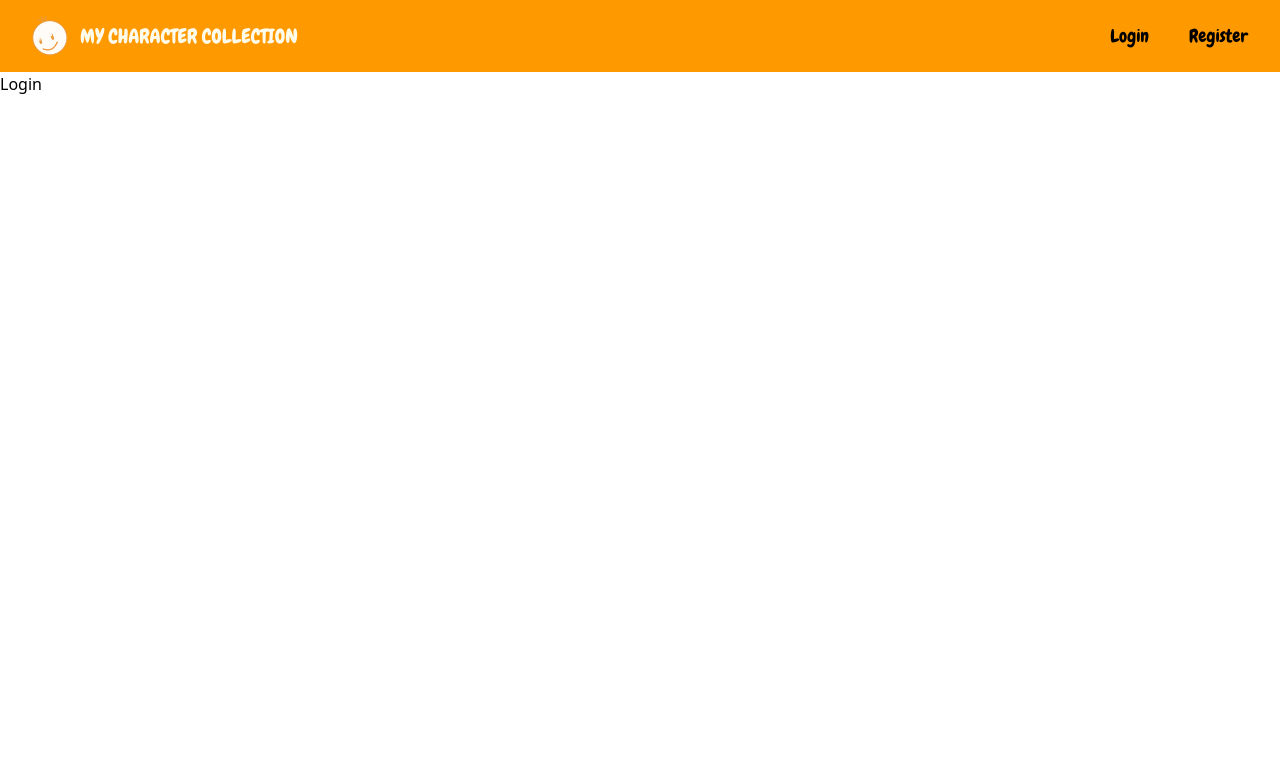
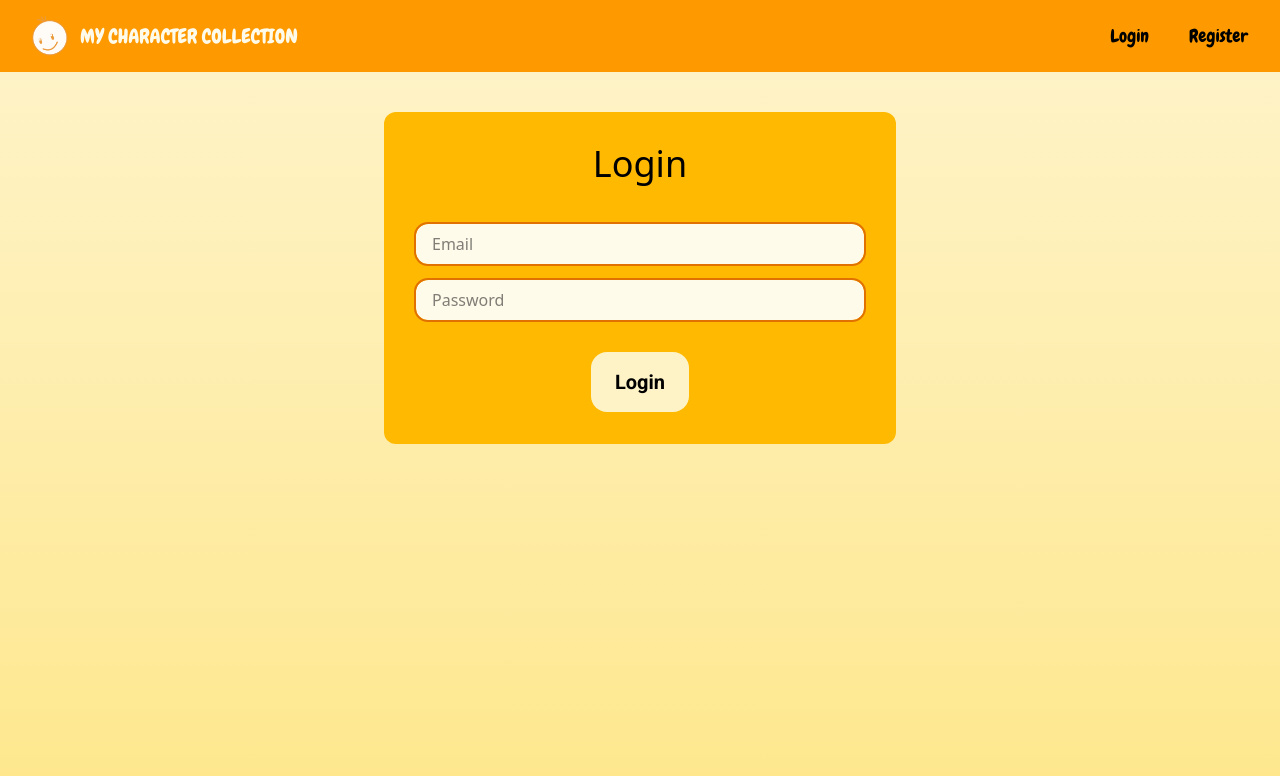
Before and after one commit to biogolf10457/my-character-collection, a React (Vite) app in the folder frontend/: page /login in a window 1280 px wide. Shown: the top 776 px of the page. Built offline with nearby package versions, Linux system fonts and the light colour scheme.

Commit message:
login page

```diff
--- a/frontend/src/App.css
+++ b/frontend/src/App.css
@@ -8,3 +8,11 @@
 .button {
   @apply px-5 py-3 lg:px-6 lg:py-4 rounded-2xl text-base lg:text-xl font-roboto font-bold bg-amber-500 hover:bg-amber-600 cursor-pointer;
 }
+
+.button2 {
+  @apply px-5 py-3 lg:px-6 lg:py-4 rounded-2xl text-base lg:text-xl font-roboto font-bold bg-amber-100 hover:bg-amber-200 cursor-pointer;
+}
+
+.input {
+  @apply w-full px-4 py-2 bg-amber-50 focus:bg-amber-100 rounded-xl outline-amber-600 focus:outline-amber-700 outline-2;
+}
--- a/frontend/src/components/Login.jsx
+++ b/frontend/src/components/Login.jsx
@@ -1,7 +1,54 @@
 import React from "react";
+import { useState } from "react";
 
 const Login = () => {
-  return <div>Login</div>;
+  const [formData, setFormData] = useState({
+    email: "",
+    password: "",
+  });
+
+  const handleChange = (e) => {
+    setFormData({ ...formData, [e.target.name]: e.target.value });
+  };
+
+  return (
+    <div className="min-h-[100vh] px-4 py-6 sm:px-8 lg:px-12 lg:py-10 bg-linear-to-b from-amber-100 to-amber-200">
+      <div className="flex items-center justify-center">
+        <div className="w-lg px-8 py-8 bg-amber-400 rounded-xl">
+          <h1 className="mb-10 text-4xl text-center">Login</h1>
+          <form className="w-full flex flex-col items-center justify-center">
+            <label htmlFor="email" className="sr-only">
+              Email:
+            </label>
+            <input
+              type="email"
+              name="email"
+              value={formData.email}
+              placeholder="Email"
+              className="input mb-4"
+              onChange={handleChange}
+              required
+            />
+            <label htmlFor="password" className="sr-only">
+              Password:
+            </label>
+            <input
+              type="password"
+              name="password"
+              value={formData.password}
+              placeholder="Password"
+              className="input mb-8"
+              onChange={handleChange}
+              required
+            />
+            <button type="submit" className="button2">
+              Login
+            </button>
+          </form>
+        </div>
+      </div>
+    </div>
+  );
 };
 
 export default Login;
```
